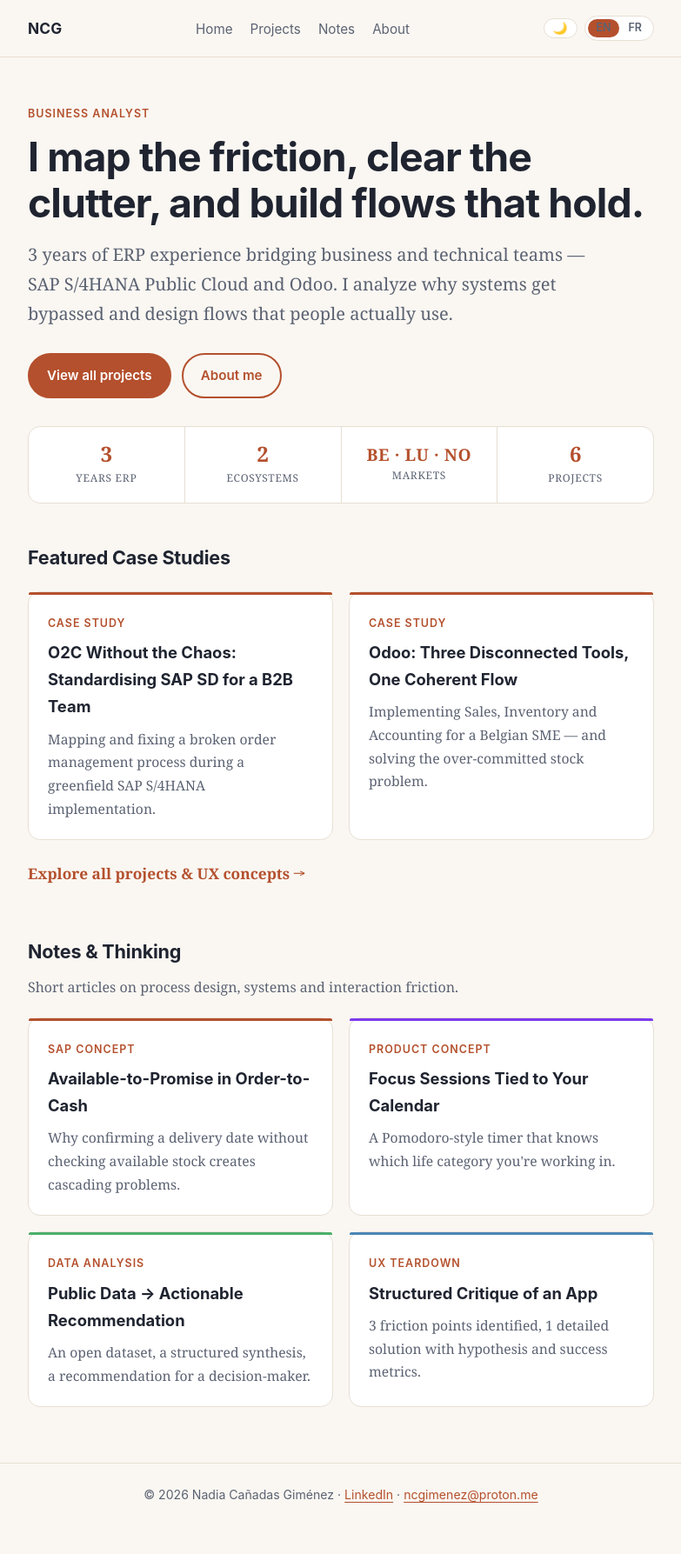
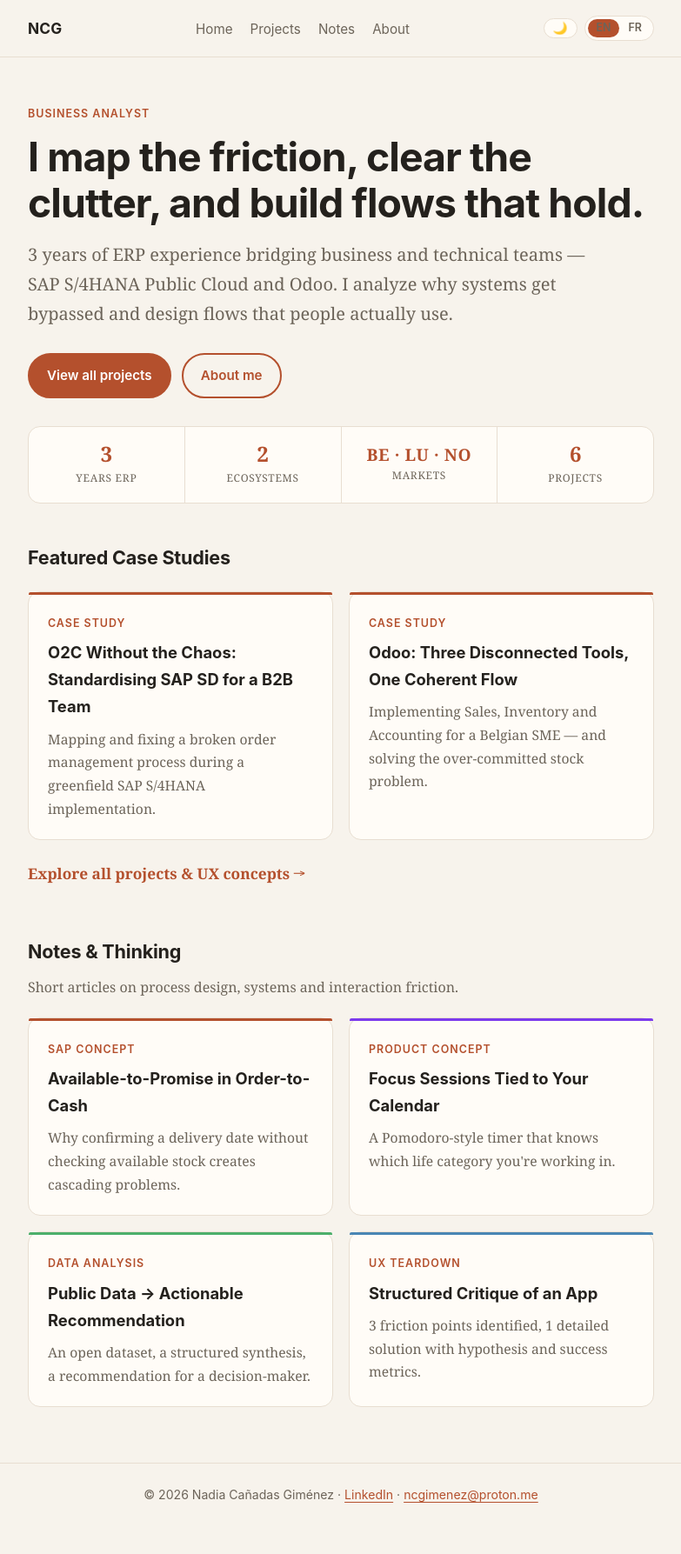
Before and after one commit to ncgimenez/draft-ncg.github.io, a Jekyll site: the page built from index.html, in a window 1280 px wide. Shown: the whole page at 87% size, without its empty margins (248-1031 px from the left). Built offline with Jekyll 4.4.1, drawn with Linux system fonts in a browser that asks for light colours.

Commit message:
Refactor CSS variables for color scheme
Updated color variables for improved aesthetics and readability.

```diff
--- a/assets/style.css
+++ b/assets/style.css
@@ -5,16 +5,17 @@
    ============================================================ */
 
 :root {
-  --fond: #faf7f2;
-  --fond-carte: #ffffff;
-  --texte: #1f2430;
-  --texte-doux: #5b6272;
-  --accent: #b4502d;
+  --fond: #f7f3ec;        /* Fond crème chaud/lin doux au lieu de #faf7f2 */
+  --fond-carte: #fffcf7;   /* Blanc cassé ivoire très doux pour les blocs */
+  --texte: #24211d;        /* Brun très sombre et chaud au lieu de gris froid */
+  --texte-doux: #6c6459;   /* Sépia doux pour les sous-titres et métadonnées */
+  --accent: #b4502d;       /* Votre terracotta signature (inchangé) */
   --accent-fonce: #8f3d20;
-  --ligne: #e6dfd3;
+  --ligne: #e8ded1;        /* Bordure beige sableuse douce */
   --largeur: 760px;
   --rayon: 14px;
 }
+
 
 @media (prefers-color-scheme: dark) {
   :root:not([data-theme="light"]) {
```
